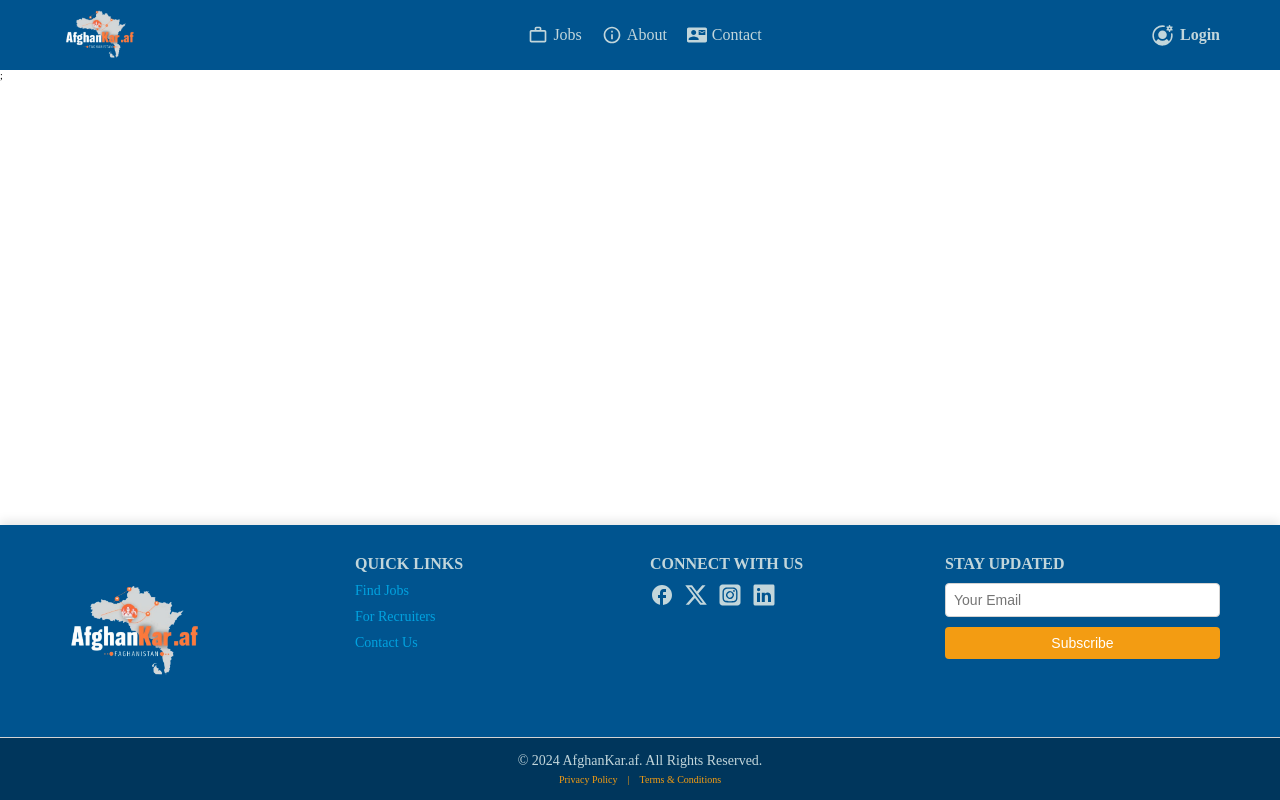
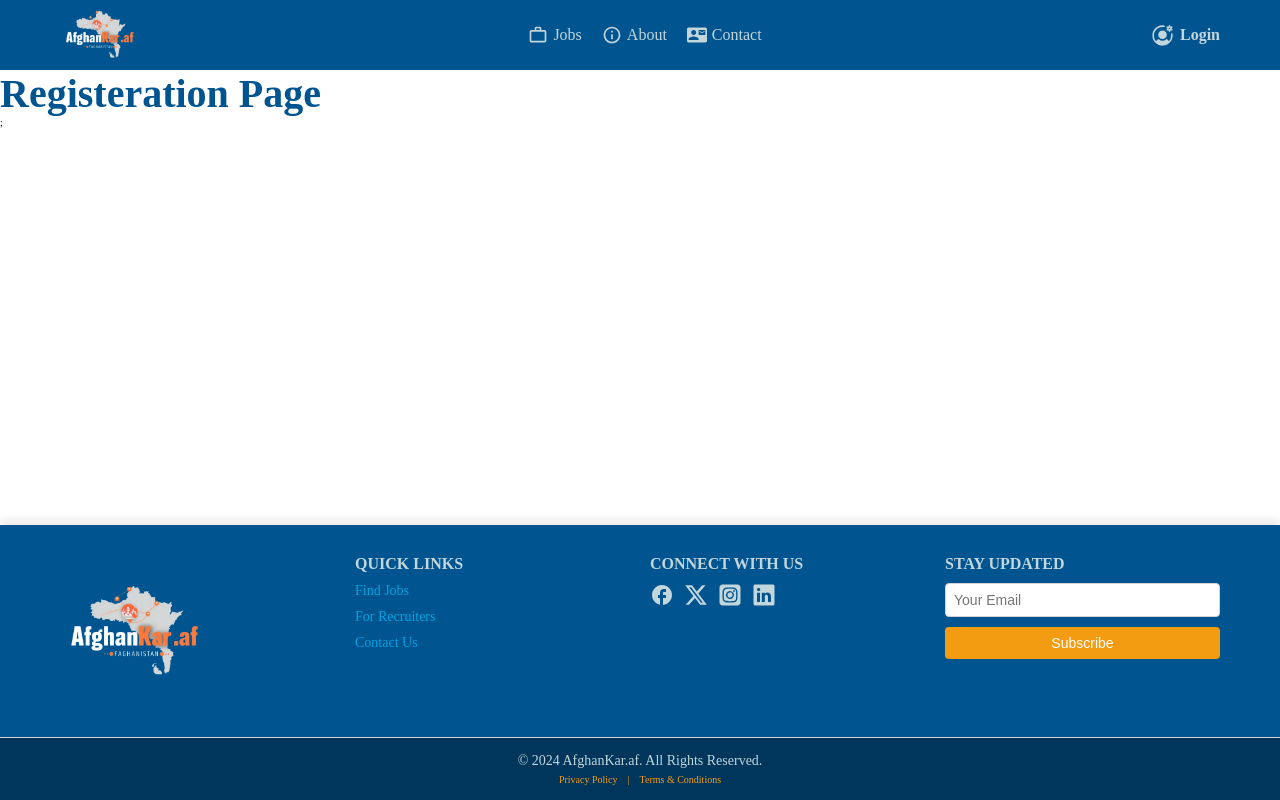
Before and after one commit to Naeemi7/AfghanKar.af, a React (Vite) app in the folder client/: page /user-registeration in a window 1280 px wide. Built offline with nearby package versions, Linux system fonts and the light colour scheme.

Commit message:
bug fixed

```diff
--- a/client/src/App.jsx
+++ b/client/src/App.jsx
@@ -7,6 +7,7 @@ import Footer from "@common/footer/Footer";
 import NotFoundPage from "@pages/not-found-page/NotFoundPage";
 import JobSeekerLogin from "@auth/job-seeker-login/JobSeekerLogin";
 import RecruiterLogin from "@auth/recruiter-login/RecruiterLogin";
+import RegisterationPage from "@pages/registeration-page/RegisterationPage";
 
 function App() {
   return (
@@ -16,6 +17,7 @@ function App() {
         <Routes>
           <Route path="/job-seeker-login" element={<JobSeekerLogin />} />
           <Route path="/recruiter-login" element={<RecruiterLogin />} />
+          <Route path="/user-registeration" element={<RegisterationPage />} />
           {/* <Route path="*" element={<NotFoundPage />} /> */}
         </Routes>
         <Footer />
--- a/client/src/components/auth/job-seeker-login/JobSeekerLogin.jsx
+++ b/client/src/components/auth/job-seeker-login/JobSeekerLogin.jsx
@@ -6,7 +6,7 @@ export default function JobSeekerLogin({ loginJobSeeker }) {
     <UserLogin
       heading="Job Seeker Login"
       loginUser={loginJobSeeker}
-      registerPathUrl="/register"
+      registerPathUrl="/user-registeration"
     />
   );
 }
--- a/client/src/components/auth/recruiter-login/RecruiterLogin.jsx
+++ b/client/src/components/auth/recruiter-login/RecruiterLogin.jsx
@@ -6,7 +6,7 @@ export default function RecruiterLogin({ loginRecruiter }) {
     <UserLogin
       heading="Recruiter Login"
       loginUser={loginRecruiter}
-      registerPathUrl="/"
+      registerPathUrl="/user-registeration"
     />
   );
 }
--- a/client/src/data/navbar/dropdownData.js
+++ b/client/src/data/navbar/dropdownData.js
@@ -12,7 +12,7 @@ const dropdownData = [
     name: "FaUserPlus",
     size: 22,
     label: "Register",
-    to: "/register",
+    to: "/user-registeration",
     className: "",
   },
   {
--- /dev/null
+++ b/client/src/pages/registeration-page/RegisterationPage.jsx
@@ -0,0 +1,9 @@
+const RegisterationPage = () => {
+  return (
+    <div>
+      <h1>Registeration Page</h1>
+    </div>
+  );
+};
+
+export default RegisterationPage;
```
